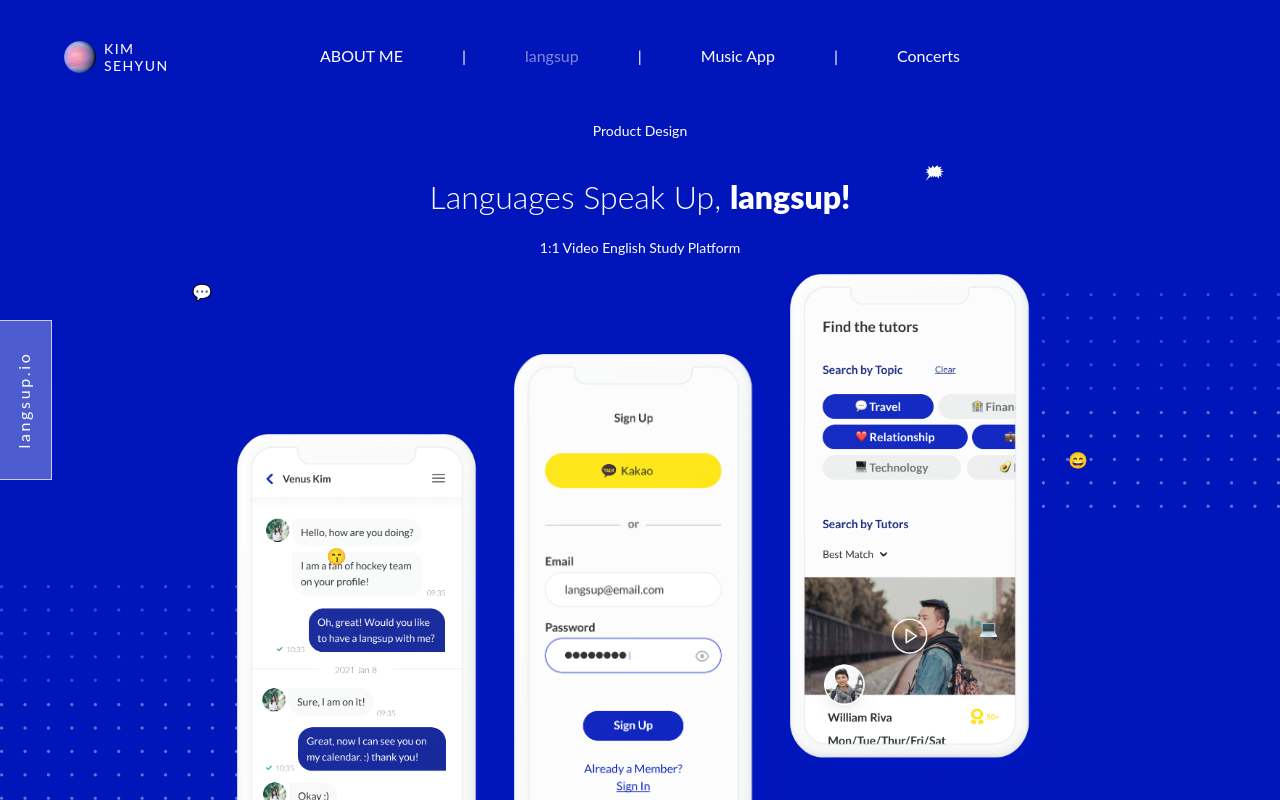
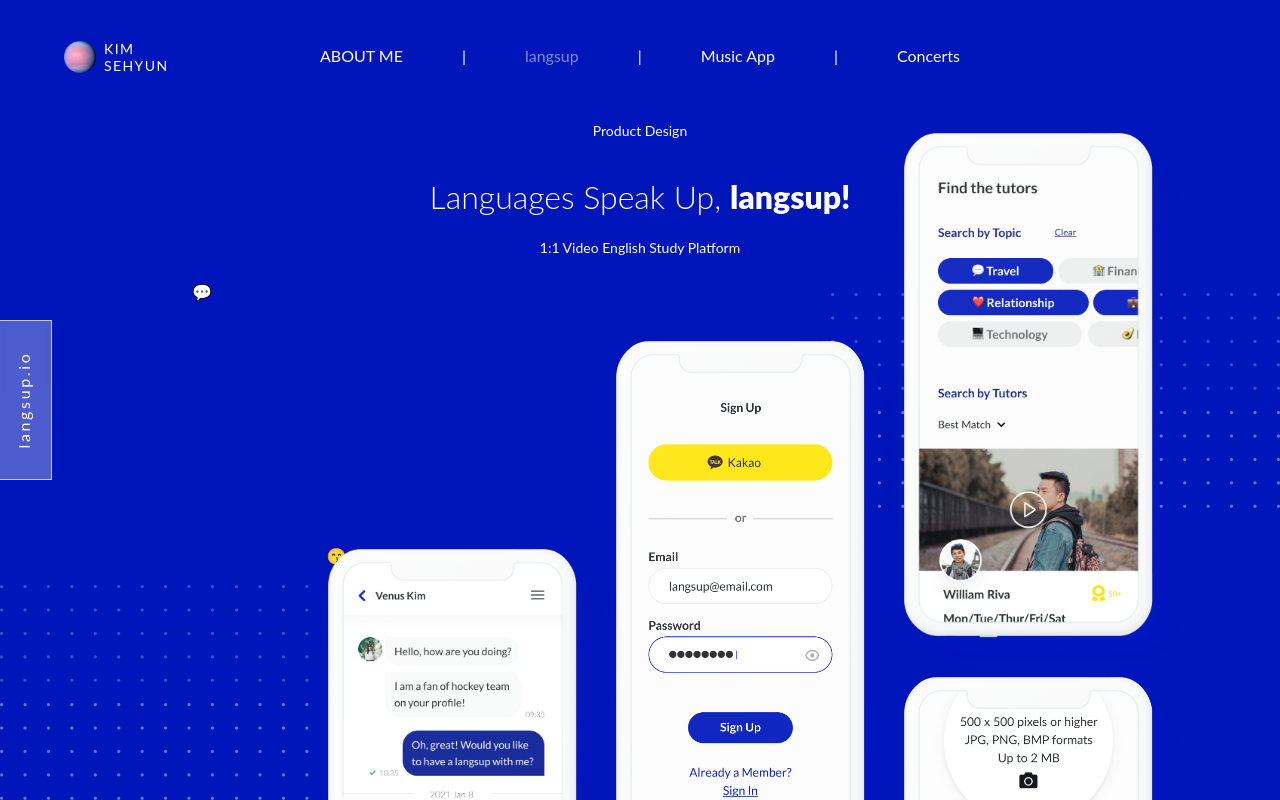
Before and after one commit to jinimong/senny-kim, a Next.js app: page /portfolios/langsup in a window 1280 px wide. Built offline with nearby package versions, Linux system fonts and the light colour scheme.

Commit message:
Edit langsup page

```diff
--- a/components/atoms/Navigation.js
+++ b/components/atoms/Navigation.js
@@ -9,7 +9,7 @@
   width: 100vw;
   height: 2rem;
   top: 5%;
-  z-index: 2;
+  z-index: 30;
   color: ${({ color }) => color};
   ${flexCenterStyle}
 `;
--- a/components/molecules/langsup/Screens.js
+++ b/components/molecules/langsup/Screens.js
@@ -7,7 +7,7 @@
   flex-direction: column;
   width: 80vw;
   margin: auto;
-  margin-bottom: 5rem;
+  margin-bottom: 15rem;
 `;
 
 const Label = styled.div`
--- a/components/molecules/langsup/ServiceStrategy.js
+++ b/components/molecules/langsup/ServiceStrategy.js
@@ -14,7 +14,8 @@
   background-color: var(--blue);
   color: var(--white);
   border-radius: 50%;
-  font-size: 1.5rem;
+  font-size: 1rem;
+  font-weight: bold;
   width: 9.375rem;
   height: 9.375rem;
   ${flexCenterStyle}
--- a/pages/portfolios/langsup.js
+++ b/pages/portfolios/langsup.js
@@ -63,6 +63,8 @@
   display: block;
   overflow-y: auto;
   position: relative;
+  background: #fff;
+  z-index: 20;
 
   h3 {
     padding-top: 16rem;
@@ -112,29 +114,42 @@
         <Dots style={{ backgroundPosition: `left bottom` }} />
         <Dots style={{ backgroundPosition: `right center` }} />
         <div
-          className="absolute -bottom-1/3 left-0 right-0 mx-auto pl-6 w-2/3 h-full flex justify-center animate-fade-in"
-          style={{ opacity: 1 - offsetY / clientHeight }}
+          className="absolute top-1/3 h-full flex justify-between items-center ml-60 animate-fade-in z-10"
+          style={{
+            opacity: 1 - offsetY / clientHeight,
+            width: '54rem',
+            height: '45rem',
+          }}
         >
-          <div className="relative w-72 h-2/3 translate-y-40">
+          <div className="relative w-72 h-full translate-y-48">
             <Image
               src="/assets/message-2.png"
               layout="fill"
               objectFit="contain"
             />
           </div>
-          <div className="relative w-72 h-2/3 translate-y-20">
+          <div className="relative w-72 h-full -translate-y-4">
             <Image
               src="/assets/signup-1.png"
               layout="fill"
               objectFit="contain"
             />
           </div>
-          <div className="relative w-72 h-2/3">
+          <div className="relative w-72 h-full -translate-y-56">
             <Image
               src="/assets/tutor-search.png"
               layout="fill"
               objectFit="contain"
             />
+          </div>
+          <div className="absolute w-72 h-full top-80 right-0">
+            <div className="relative w-full h-full">
+              <Image
+                src="/assets/signup-2.png"
+                layout="fill"
+                objectFit="contain"
+              />
+            </div>
           </div>
         </div>
         <div className="icons">
```
